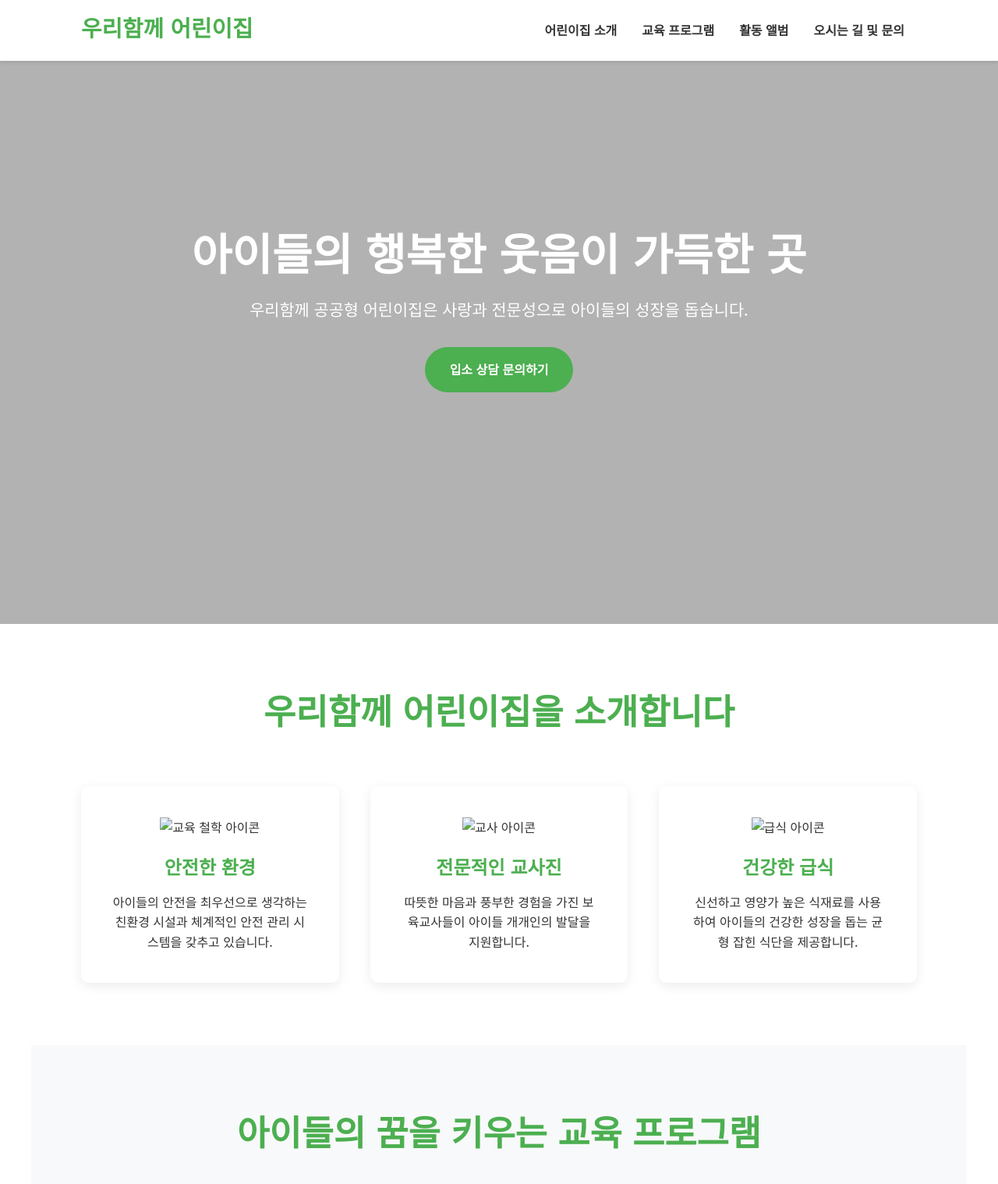
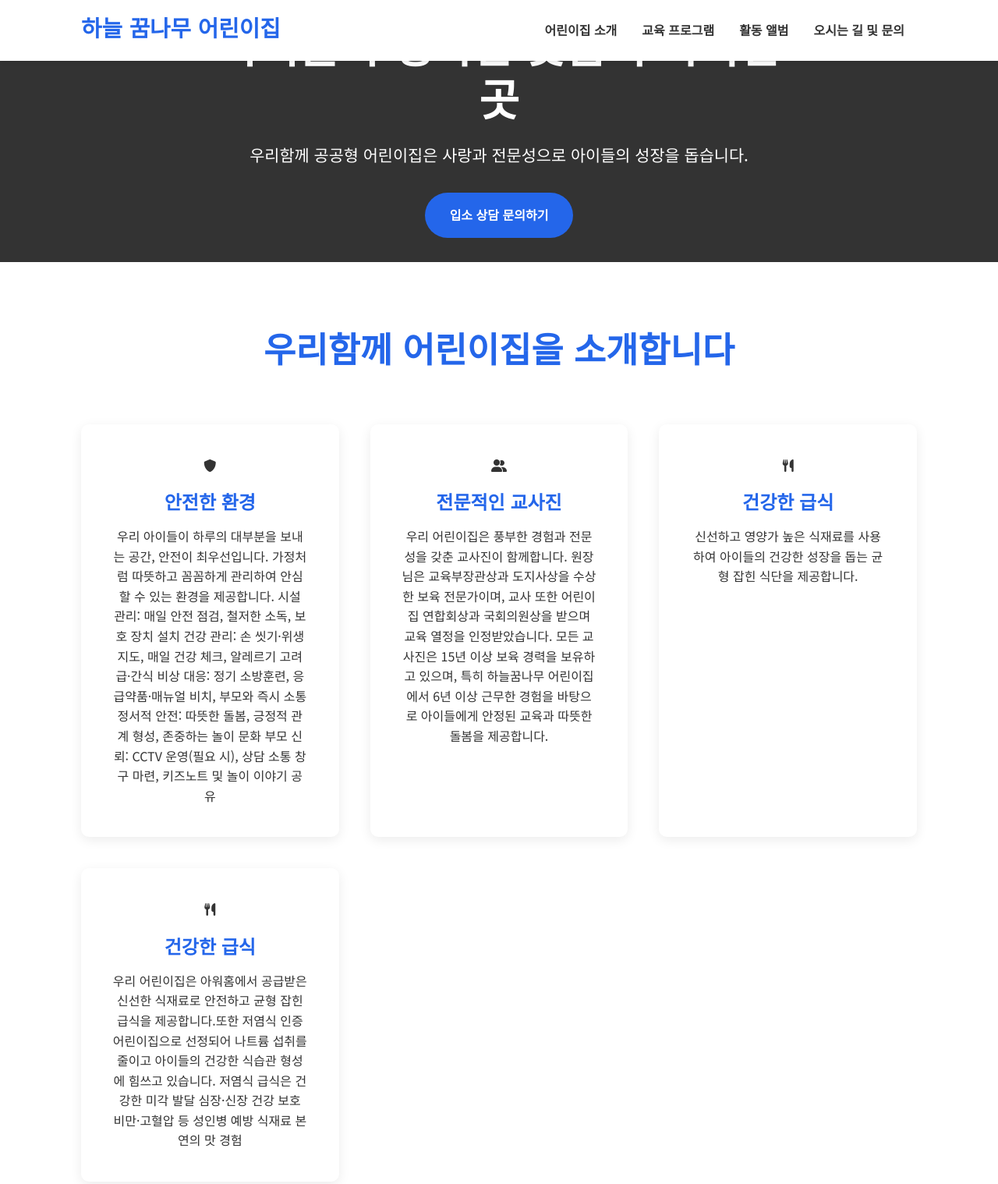
Before and after one commit to jerry-1211/skydream, a plain HTML site: page index.html in a window 1280 px wide. Shown: the top 1518 px of the page at 78% size. Drawn offline with Linux system fonts and the light colour scheme.

Commit message:
1차 수정

```diff
--- a/index.html
+++ b/index.html
@@ -3,27 +3,44 @@
 <head>
     <meta charset="UTF-8">
     <meta name="viewport" content="width=device-width, initial-scale=1.0">
-    <title>우리함께 공공형 어린이집</title>
+    <title>공공형 하늘 꿈나무 어린이집</title>
     <link rel="stylesheet" href="style.css">
+
+
+<link rel="stylesheet" href="https://fonts.googleapis.com/css2?family=Jua&family=Nanum+Gothic:wght@400;700;800&display=swap">
+    <link rel="stylesheet" href="https://cdnjs.cloudflare.com/ajax/libs/font-awesome/6.0.0-beta3/css/all.min.css">
 </head>
 <body>
 
     <header>
         <nav>
             <div class="logo">
-                <a href="#">우리함께 어린이집</a>
+                <a href="#">하늘 꿈나무 어린이집</a>
             </div>
-            <ul class="nav-links">
+            <ul class="nav-links" id="navLinks">
                 <li><a href="#about">어린이집 소개</a></li>
                 <li><a href="#programs">교육 프로그램</a></li>
                 <li><a href="#gallery">활동 앨범</a></li>
                 <li><a href="#contact">오시는 길 및 문의</a></li>
             </ul>
+            <div class="burger" id="burger">
+                <div class="line1"></div>
+                <div class="line2"></div>
+                <div class="line3"></div>
+            </div>
         </nav>
     </header>
 
     <main>
         <section id="hero">
+            <div class="video-background">
+                <!-- <video autoplay muted loop playsinline>
+                    <source src="videos/kids_playing.mp4" type="video/mp4">
+                    브라우저가 비디오 태그를 지원하지 않습니다.
+                </video> -->
+            </div>
+            <div class="hero-overlay"></div>
+
             <div class="hero-content">
                 <h1>아이들의 행복한 웃음이 가득한 곳</h1>
                 <p>우리함께 공공형 어린이집은 사랑과 전문성으로 아이들의 성장을 돕습니다.</p>
@@ -35,19 +52,47 @@
             <h2>우리함께 어린이집을 소개합니다</h2>
             <div class="features-grid">
                 <div class="feature-item">
-                    <img src="images/icon_philosophy.svg" alt="교육 철학 아이콘" class="feature-icon">
+                    <div class="feature-icon-wrapper">
+                        <i class="fas fa-shield-alt feature-icon"></i>
+                    </div>
                     <h3>안전한 환경</h3>
-                    <p>아이들의 안전을 최우선으로 생각하는 친환경 시설과 체계적인 안전 관리 시스템을 갖추고 있습니다.</p>
+                    <p>우리 아이들이 하루의 대부분을 보내는 공간, 안전이 최우선입니다. 가정처럼 따뜻하고 꼼꼼하게 관리하여 안심할 수 있는 환경을 제공합니다.
+                        시설 관리: 매일 안전 점검, 철저한 소독, 보호 장치 설치
+                        건강 관리: 손 씻기·위생 지도, 매일 건강 체크, 알레르기 고려 급·간식
+                        비상 대응: 정기 소방훈련, 응급약품·매뉴얼 비치, 부모와 즉시 소통
+                        정서적 안전: 따뜻한 돌봄, 긍정적 관계 형성, 존중하는 놀이 문화
+                        부모 신뢰: CCTV 운영(필요 시), 상담 소통 창구 마련, 키즈노트 및 놀이 이야기 공유
+                    </p>
                 </div>
                 <div class="feature-item">
-                    <img src="images/icon_teacher.svg" alt="교사 아이콘" class="feature-icon">
-                    <h3>전문적인 교사진</h3>
-                    <p>따뜻한 마음과 풍부한 경험을 가진 보육교사들이 아이들 개개인의 발달을 지원합니다.</p>
+                    <div class="feature-icon-wrapper">
+                        <i class="fas fa-user-friends feature-icon"></i>
+                        <h3>전문적인 교사진</h3>
+                    </div>
+                    <p>우리 어린이집은 풍부한 경험과 전문성을 갖춘 교사진이 함께합니다.
+                        원장님은 교육부장관상과 도지사상을 수상한 보육 전문가이며, 교사 또한 어린이집 연합회상과 국회의원상을 받으며 교육 열정을 인정받았습니다.
+                        모든 교사진은 15년 이상 보육 경력을 보유하고 있으며, 특히 하늘꿈나무 어린이집에서 6년 이상 근무한 경험을 바탕으로 아이들에게 안정된 교육과 따뜻한 돌봄을 제공합니다.
+                    </p>
                 </div>
                 <div class="feature-item">
-                    <img src="images/icon_food.svg" alt="급식 아이콘" class="feature-icon">
+                    <div class="feature-icon-wrapper">
+                        <i class="fas fa-utensils feature-icon"></i>
+                    </div>
                     <h3>건강한 급식</h3>
                     <p>신선하고 영양가 높은 식재료를 사용하여 아이들의 건강한 성장을 돕는 균형 잡힌 식단을 제공합니다.</p>
+                </div>
+                <div class="feature-item">
+                    <div class="feature-icon-wrapper">
+                        <i class="fas fa-utensils feature-icon"></i>
+                    </div>
+                    <h3>건강한 급식</h3>
+                    <p>우리 어린이집은 아워홈에서 공급받은 신선한 식재료로 안전하고 균형 잡힌 급식을 제공합니다.또한 저염식 인증 어린이집으로 선정되어 나트륨 섭취를 줄이고 아이들의 건강한 식습관 형성에 힘쓰고 있습니다.
+                        저염식 급식은
+                        건강한 미각 발달
+                        심장·신장 건강 보호
+                        비만·고혈압 등 성인병 예방
+                        식재료 본연의 맛 경험
+                    </p>
                 </div>
             </div>
         </section>
@@ -95,19 +140,19 @@
             <h2>자주 묻는 질문</h2>
             <div class="faq-container">
                 <div class="faq-item">
-                    <div class="faq-question">입소 대기 신청은 어떻게 하나요?</div>
+                    <div class="faq-question">입소 대기 신청은 어떻게 하나요? <i class="fas fa-chevron-down"></i></div>
                     <div class="faq-answer">
                         <p>임신육아종합포털 아이사랑(www.childcare.go.kr)에서 온라인으로 신청하실 수 있습니다. 자세한 절차는 입소 안내 페이지를 참고해주세요.</p>
                     </div>
                 </div>
                 <div class="faq-item">
-                    <div class="faq-question">특별활동은 어떤 것들이 있나요?</div>
+                    <div class="faq-question">특별활동은 어떤 것들이 있나요? <i class="fas fa-chevron-down"></i></div>
                     <div class="faq-answer">
                         <p>저희 어린이집은 표준보육과정에 따라 기본 프로그램을 운영하며, 추가적인 특별활동은 학부모님들의 동의를 얻어 진행합니다. 현재는 영어, 체육 활동이 있습니다.</p>
                     </div>
                 </div>
                  <div class="faq-item">
-                    <div class="faq-question">차량 운행을 하나요?</div>
+                    <div class="faq-question">차량 운행을 하나요? <i class="fas fa-chevron-down"></i></div>
                     <div class="faq-answer">
                         <p>안전상의 이유로 현재는 차량을 운행하고 있지 않습니다. 학부모님께서 직접 등·하원 지도를 부탁드립니다.</p>
                     </div>
@@ -125,14 +170,14 @@
                     <p>궁금한 점이 있으시면 언제든지 편하게 연락주세요.</p>
                 </div>
                 <div class="map-container">
-                    <iframe src="https://www.google.com/maps/embed?pb=!1m18!1m12!1m3!1d3162.035848529341!2d126.9779691151499!3d37.566535!2m3!1f0!2f0!3f0!3m2!1i1024!2i768!4f13.1!3m3!1m2!1s0x357ca2b2a9bce2c3%3A0x8f2d5f5a7a1b4d0!2z7ISc7Jq47Yq567OE!5e0!3m2!1sko!2skr!4v1677395689123!5m2!1sko!2skr" width="100%" height="300" style="border:0;" allowfullscreen="" loading="lazy" referrerpolicy="no-referrer-when-downgrade"></iframe>
+                    <iframe src="https://maps.google.com/maps?q=37.6770705,126.787819&hl=ko&z=17&output=embed" width="100%" height="100%" style="border:0;" allowfullscreen="" loading="lazy" referrerpolicy="no-referrer-when-downgrade"></iframe>
                 </div>
             </div>
         </section>
     </main>
 
     <footer>
-        <p>&copy; 2025 우리함께 공공형 어린이집. All rights reserved.</p>
+        <p>© 2025 우리함께 공공형 어린이집. All rights reserved.</p>
     </footer>
 
     <script src="main.js"></script>
--- a/style.css
+++ b/style.css
@@ -2,7 +2,7 @@
 @import url('https://fonts.googleapis.com/css2?family=Noto+Sans+KR:wght@400;700&family=Jua&display=swap'); /* Jua 폰트 추가 */
 
 :root {
-    --primary-color: #4CAF50; /* 신뢰감 주는 녹색 */
+    --primary-color: #2466ea; /* 신뢰감 주는 녹색 */
     --secondary-color: #FFF9C4; /* 따뜻한 노란색 */
     --light-bg-color: #F8F9FA;
     --text-color: #333;
@@ -99,22 +99,60 @@ nav {
 }
 
 
-/* 메인 화면 (Hero 섹션) */
+/* 기존의 #hero 와 .hero-content 부분을 찾아 아래 코드로 교체하세요 */
+
+    /* 메인 화면 (Hero 섹션) - 영상 배경 스타일 */
     #hero {
-    background-image: linear-gradient(rgba(0,0,0,0.3), rgba(0,0,0,0.3)), url('images/hero-background.jpg');
-    background-size: cover;
-    background-position: center;
-    height: 100vh;
+        position: relative; /* 자식 요소를 absolute로 위치시키기 위한 기준점 */
+        height: 42vh; /* 화면 전체 높이를 차지하도록 설정 */
         display: flex;
         justify-content: center;
         align-items: center;
         text-align: center;
-    color: white;
-    padding: 0 1rem; /* 모바일에서 좌우 여백 추가 */
+        overflow: hidden; /* 섹션 밖으로 나가는 영상 부분을 숨김 */
+        color: white; /* 기본 텍스트 색상을 흰색으로 */
+    }
+
+    .video-background {
+        position: absolute;
+        top: 0;
+        left: 0;
+        width: 100%;
+        height: 100%;
+        z-index: -2; /* 콘텐츠와 오버레이 뒤로 보냄 */
+    }
+
+    .video-background video {
+        width: 100%;
+        height: 100%;
+        object-fit: contain; /* 영상이 섹션을 비율에 맞게 꽉 채우도록 설정 */
+    }
+
+    /* .hero-overlay 선택자를 찾아 아래 코드로 교체하세요 */
+
+    .hero-overlay {
+        position: absolute;
+        top: 0;
+        left: 0;
+        width: 100%;
+        height: 100%;
+        /* 배경의 투명도를 0.4에서 0.2로 낮춤 (더 투명하게) */
+        background-color: rgba(0, 0, 0, 0.8);
+        z-index: -1;
     }
 
     .hero-content {
+        position: relative; /* z-index가 적용되도록 */
+        z-index: 1; /* 오버레이와 비디오 위에 위치 */
         max-width: 800px;
+        padding: 0 1rem;
+        /* 이전 스타일(배경색, 그림자 등)이 남아있다면 제거 */
+        background-color: transparent;
+        box-shadow: none;
+    }
+
+    .hero-content h1, .hero-content p {
+        color: white; /* 텍스트 색상을 명시적으로 흰색으로 지정 */
     }
 
 .hero-content h1 {
@@ -141,7 +179,7 @@ nav {
 }
 
 .cta-button:hover {
-    background: #45a049;
+    background: #163e8f;
     transform: translateY(-3px); /* 살짝 떠오르는 효과 */
 }
 
@@ -318,6 +356,7 @@ nav {
     border-radius: 8px;
     overflow: hidden;
     box-shadow: 0 4px 10px rgba(0,0,0,0.1);
+    height: 400px;
 }
 
 /* 푸터 */
@@ -346,7 +385,7 @@ footer {
 }
 
 
-@media (max-width: 768px) { /* 모바일 */
+@media (max-width: 920px) { /* 모바일 */
     .nav-links {
         position: fixed;
         right: 0;
@@ -399,7 +438,7 @@ footer {
     }
     .nav-links.nav-active li:nth-child(1) { animation-delay: 0.2s; }
     .nav-links.nav-active li:nth-child(2) { animation-delay: 0.3s; }
-    .nav-links.nav-active li:nth-child(3) { animation-delay: 0.4s; }
+    .nav-links.av-active li:nth-child(3) { animation-delay: 0.4s; }
     .nav-links.nav-active li:nth-child(4) { animation-delay: 0.5s; }
 
 
```
Lines whose indentation alone changed are shown as unchanged.
